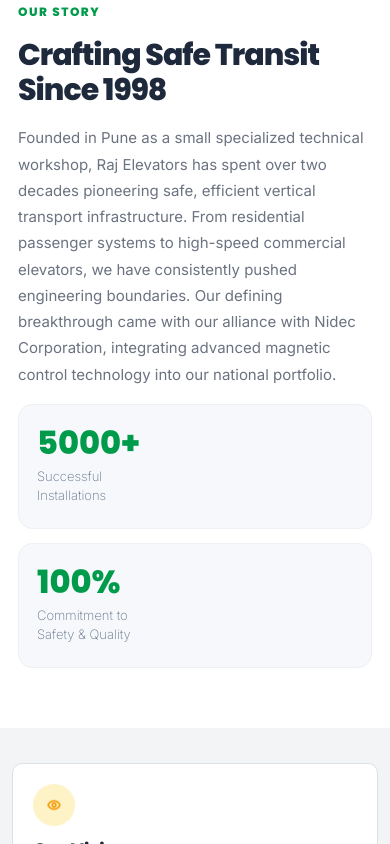
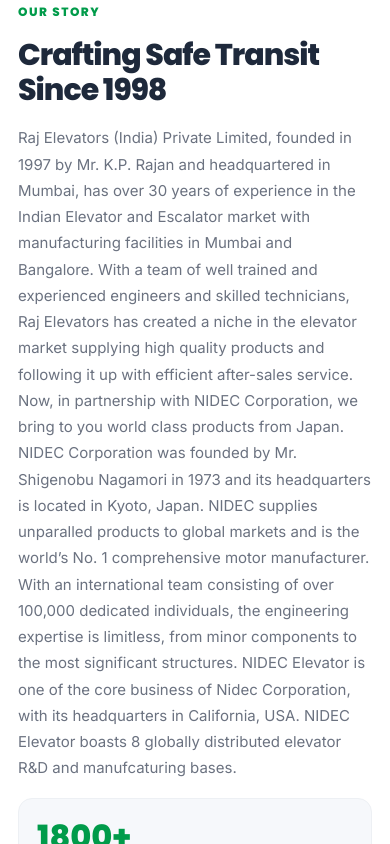
Before and after one commit to Divyanimankar/Raj-elevator, a React (Vite) app: page /about in a window 390 px wide. Shown: the part 920-1764 px from the top of the page. Built offline with nearby package versions, Linux system fonts and the light colour scheme.

Commit message:
About Us Page

```diff
--- a/src/pages/About.jsx
+++ b/src/pages/About.jsx
@@ -1,27 +1,33 @@
-import PageHero from '../components/PageHero.jsx';
-import CTASection from '../components/CTASection.jsx';
-import {IMG} from '../data/siteData.js';
-import './About.css';
+import PageHero from "../components/PageHero.jsx";
+import CTASection from "../components/CTASection.jsx";
+import { IMG } from "../data/siteData.js";
+import "./About.css";
 
-import JourneySection from "../pages/Journey.jsx"
+// import JourneySection from "../pages/Journey.jsx";
 
-
-import aboutHero from '../assets/images/aboutUsPage.png';
+import aboutHero from "../assets/images/aboutUsPage.png";
 import aboutUs from "../assets/images/about.png";
 import eye from "../assets/images/eye1.png";
 import mission from "../assets/images/round1.png";
 import factory from "../assets/images/factory.png";
+import newJourney from "../assets/images/journeyNew.jpg"
 
-const journey=[['1998','Founded'],['2005','ISO Certified'],['2010','1000th Lift'],['2015','Nidec Alliance'],['2020','5000+ Installs'],['2024','Pan-India Presence']]
-export default function About(){return (
+const journey = [
+  ["1998", "Founded"],
+  ["2005", "ISO Certified"],
+  ["2010", "1000th Lift"],
+  ["2015", "Nidec Alliance"],
+  ["2020", "5000+ Installs"],
+  ["2024", "Pan-India Presence"],
+];
+export default function About() {
+  return (
     <>
-
       {/*------------------- first Section---------------------- */}
       <section className="about-hero">
-
         {/* Background Image */}
         <div className="about-hero-bg">
-        <img src= {aboutHero} alt="Raj Elevators modern elevator"/>
+          <img src={aboutHero} alt="Raj Elevators modern elevator" />
         </div>
 
         {/* Dark Green Overlay */}
@@ -31,53 +37,52 @@
         <div className="about-hero-content">
           <div className="about-hero-badge">
             <span className="badge-star">★</span>
-          <span>
-            An ISO 9001:2015 Certified Vertical Transit Leader
-          </span>
+            <span>An ISO 9001:2015 Certified Vertical Transit Leader</span>
           </div>
 
-        <h1 className="about-hero-heading">
-          About Raj Elevators
-        </h1>
+          <h1 className="about-hero-heading">About Raj Elevators</h1>
 
           <p className="about-hero-subtext">
             Elevating vertical mobility with 25+ years of Japanese-backed
             mechanical engineering excellence and zero-compromise safety.
           </p>
         </div>
-
       </section>
-
 
       {/* Second Section */}
 
       <section className="our-story">
         <div className="story-container">
-
           {/* Image */}
           <div className="story-image">
-          <img
-            src={aboutUs}
-            alt="Raj Elevators manufacturing facility"
-          />
+            <img src={aboutUs} alt="Raj Elevators manufacturing facility" />
           </div>
 
           {/* Content */}
           <div className="story-content">
             <p className="eyebrow">Our Story</p>
 
-          <h2 className="story-heading">
-            Crafting Safe Transit Since 1998
-          </h2>
+            <h2 className="story-heading">Crafting Safe Transit Since 1998</h2>
 
             <p className="story-text">
-            Founded in Pune as a small specialized technical workshop, Raj
-            Elevators has spent over two decades pioneering safe, efficient
-            vertical transport infrastructure.  From residential passenger systems to high-speed commercial
-            elevators, we have consistently pushed engineering boundaries.
-            Our defining breakthrough came with our alliance with Nidec
-            Corporation, integrating advanced magnetic control technology
-            into our national portfolio.
+              Raj Elevators (India) Private Limited, founded in 1997 by Mr. K.P.
+              Rajan and headquartered in Mumbai, has over 30 years of experience
+              in the Indian Elevator and Escalator market with manufacturing
+              facilities in Mumbai and Bangalore. With a team of well trained
+              and experienced engineers and skilled technicians, Raj Elevators
+              has created a niche in the elevator market supplying high quality
+              products and following it up with efficient after-sales service.
+              Now, in partnership with NIDEC Corporation, we bring to you world
+              class products from Japan. NIDEC Corporation was founded by Mr.
+              Shigenobu Nagamori in 1973 and its headquarters is located in
+              Kyoto, Japan. NIDEC supplies unparalled products to global markets
+              and is the world’s No. 1 comprehensive motor manufacturer. With an
+              international team consisting of over 100,000 dedicated
+              individuals, the engineering expertise is limitless, from minor
+              components to the most significant structures. NIDEC Elevator is
+              one of the core business of Nidec Corporation, with its
+              headquarters in California, USA. NIDEC Elevator boasts 8 globally
+              distributed elevator R&D and manufcaturing bases.
             </p>
 
             {/* <p className="story-text story-text-small"> */}
@@ -87,7 +92,7 @@
             {/* Stats */}
             <div className="stats-row">
               <div className="stat-card">
-              <div className="stat-number">5000+</div>
+                <div className="stat-number">1800+</div>
                 <div className="stat-label">
                   Successful
                   <br />
@@ -95,17 +100,23 @@
                 </div>
               </div>
 
+              {/* <div className="stat-card">
+              <div className="stat-number">10000 sq.ft</div>
+              <div className="stat-label">
+               P facory
+              </div>
+            </div> */}
+
               <div className="stat-card">
-              <div className="stat-number">100%</div>
+                <div className="stat-number">8</div>
                 <div className="stat-label">
-                Commitment to
-                <br />
-                Safety & Quality
+                  Globally Distributed R&D Centers
+                  {/* <br />
+                Safety & Quality */}
                 </div>
               </div>
             </div>
           </div>
-
         </div>
       </section>
 
@@ -116,11 +127,11 @@
             <div>
               <img src={eye} alt="Vision Icon" />
             </div>
-        <h3>
-          Our Vision
-        </h3>
+            <h3>Our Vision</h3>
             <p>
-          To be recognized as India's most trusted and technologically advanced vertical transportation partner, powering smart architectural skylines with seamless energy efficiency..
+              To be recognized as India's most trusted and technologically
+              advanced vertical transportation partner, powering smart
+              architectural skylines with seamless energy efficiency..
             </p>
           </article>
           <article>
@@ -128,23 +139,27 @@
               <img src={mission} alt="Mission Icon" />
             </div>
             <h3>Our Mission</h3>
-        <p>Delivering world-class, ISO-compliant elevator systems driven by Japanese Nidec precision gearless controls, backed by strict rapid AMC assistance for total lifetime safety..</p>
+            <p>
+              Delivering world-class, ISO-compliant elevator systems driven by
+              Japanese Nidec precision gearless controls, backed by strict rapid
+              AMC assistance for total lifetime safety..
+            </p>
           </article>
         </div>
       </section>
       {/*------------------------------------------- Journey Section----------------------------------*/}
 
-    <JourneySection />
+
+<section className="newJourney">
+<img src={newJourney} alt="Raj Elevators modern elevator" />
+</section>
+      {/* <JourneySection /> */}
 
       {/* --------------------------------------------------------- Second Last------------------ */}
       <section className="facility-hero">
-
         {/* Background Image */}
         <div className="facility-bg">
-        <img
-          src={factory}
-          alt="Raj Elevators manufacturing facility"
-        />
+          <img src={factory} alt="Raj Elevators manufacturing facility" />
         </div>
 
         {/* Dark Overlay */}
@@ -152,13 +167,9 @@
 
         {/* Content */}
         <div className="facility-content">
-        <p className="facility-eyebrow">
-          The Manufacturing Core
-        </p>
+          <p className="facility-eyebrow">The Manufacturing Core</p>
 
-        <h1 className="facility-heading">
-          50,000 Sq Ft Precision Factory
-        </h1>
+          <h1 className="facility-heading">10,000 Sq Ft Precision Factory</h1>
 
           <p className="facility-subtext">
             Our advanced production plant incorporates heavy-duty structural CNC
@@ -167,11 +178,9 @@
             BIS and safety standards.
           </p>
         </div>
-
       </section>
 
-
-
-             <CTASection/>
+      <CTASection />
     </>
-             )}
+  );
+}
--- a/src/pages/Contact.jsx
+++ b/src/pages/Contact.jsx
@@ -184,12 +184,12 @@
 
       <section className="contactHero">
         <div className="contactHeroContent">
-          <div className="contactHeroBadge">
+          {/* <div className="contactHeroBadge">
             <svg viewBox="0 0 24 24" aria-hidden="true">
               <polygon points="12 2 15 9 22 9.5 16.5 14.5 18 22 12 18 6 22 7.5 14.5 2 9.5 9 9" />
             </svg>
             Japanese Nidec Precision Engineering Inside
-          </div>
+          </div> */}
 
           <h1 className="contactHeroTitle">Get In Touch</h1>
 
--- a/src/pages/Home.jsx
+++ b/src/pages/Home.jsx
@@ -78,7 +78,7 @@
 ];
 
 const steps = [
-  { number: "01", title: "Consultation", desc: "Project Communication/proposal " },
+  { number: "01", title: "Project Communication/proposal", desc: "Project Communication/proposal " },
   { number: "02", title: "Customised Solution", desc: "Drafting detailed cabin layout drawings and machine ratings." },
   { number: "03", title: "Production and transportation", desc: "Assembling structural components and Nidec controllers." },
   { number: "04", title: "InstInstallation and Commissioningallation", desc: "Onsite mechanical alignment and stringent testing." },
```
Also changed, not shown: src/pages/About.css (+71 -0 lines), src/pages/ProductDetail.jsx (+11 -71 lines), src/assets/images/journeyNew.jpg (added). Lines whose indentation alone changed are shown as unchanged.
